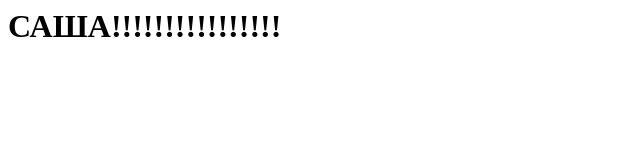
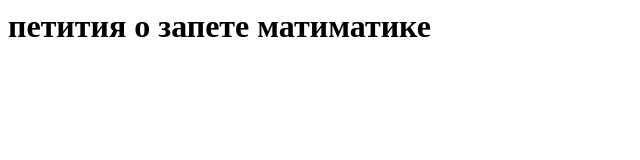
Before and after one commit to san1y/san1y.github.io, a plain HTML site: page index.html in a window 1280 px wide. Shown: the whole page, without its empty margins (0-640 px from the left). Drawn offline with Linux system fonts and the light colour scheme.

Commit message:
Update index.html

```diff
--- a/index.html
+++ b/index.html
@@ -1 +1 @@
-<H1>САША!!!!!!!!!!!!!!!!</h1>
+<H1>петития о запете матиматике</h1>
```
